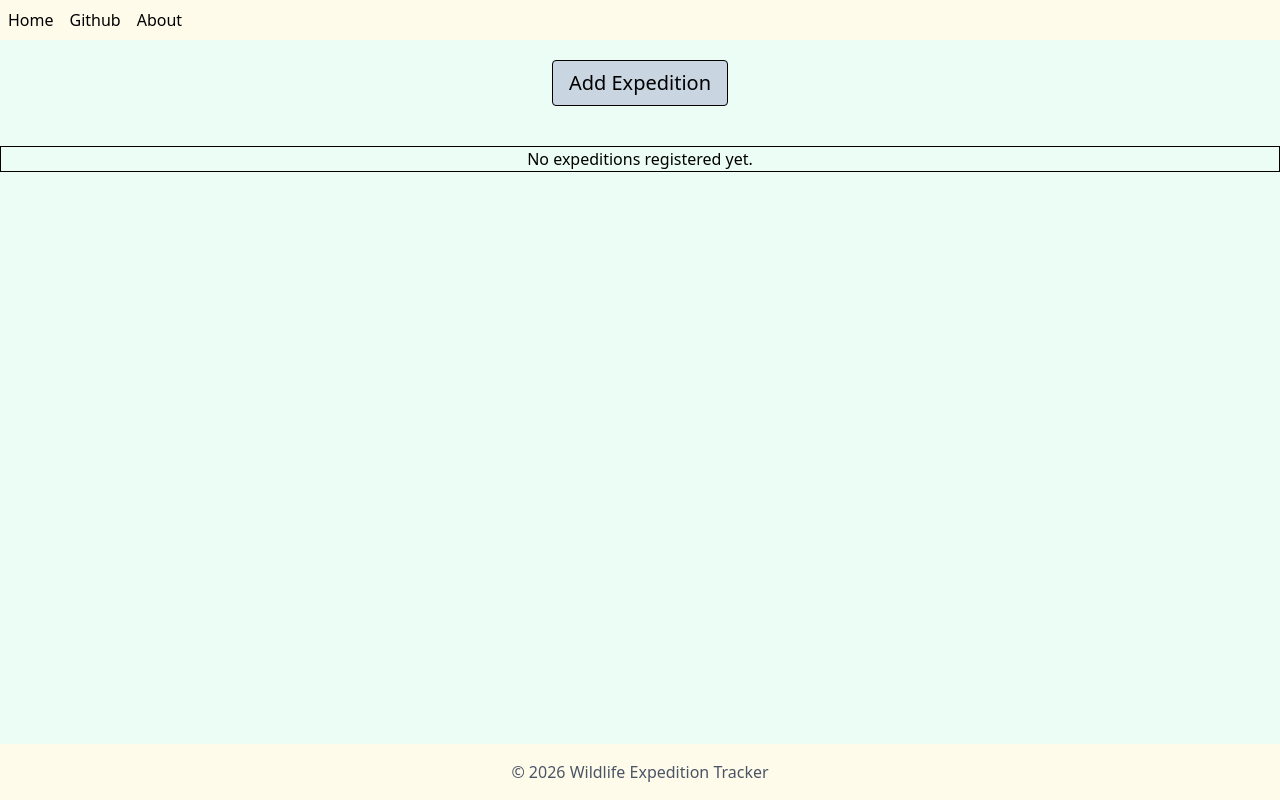
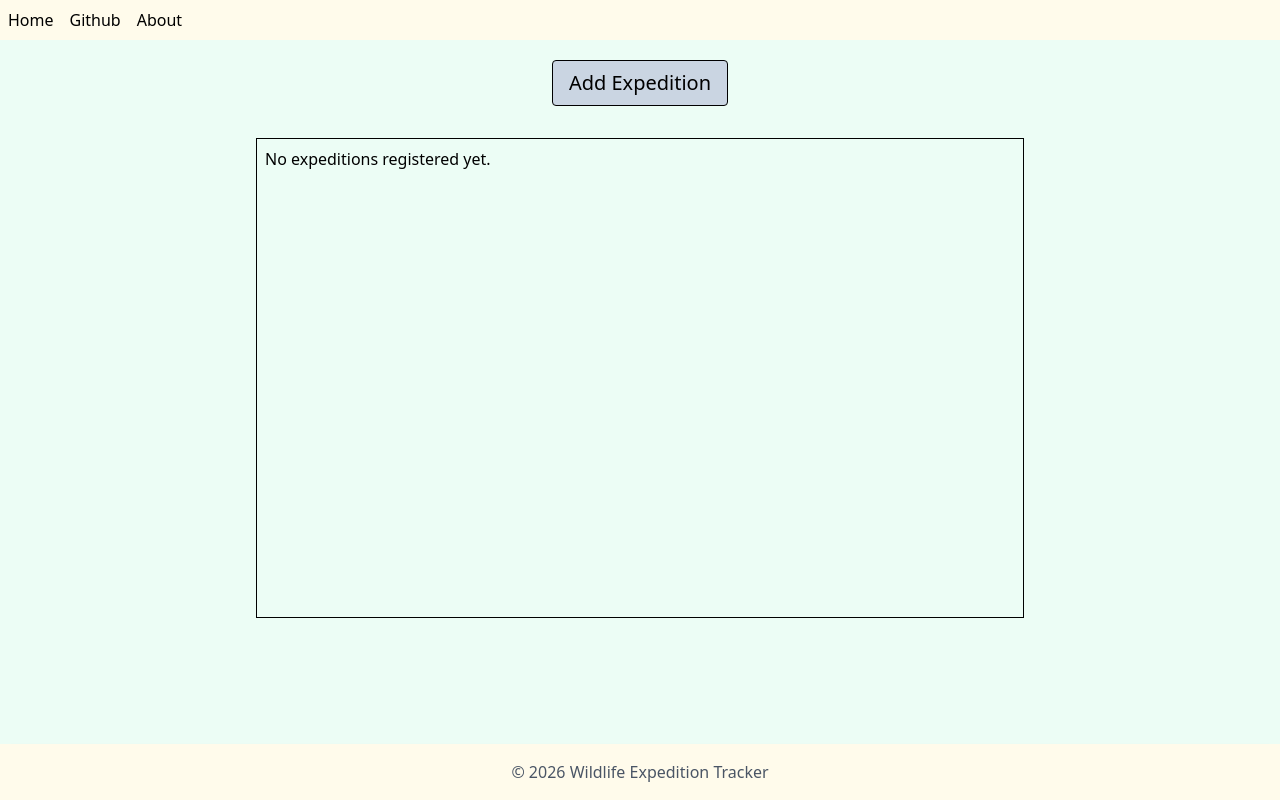
Before and after one commit to BobiBash/Softuni-Django-basics-project, a Django app: page /expeditions/ in a window 1280 px wide. Run offline with Django 5.2, Linux system fonts and the light colour scheme; data that the repository does not hold is empty; some libraries are stand-ins or nearby versions.

Commit message:
Add expedition listing with clickable items

```diff
--- a/Wildlife_Expedition_Tracker/expeditions/views.py
+++ b/Wildlife_Expedition_Tracker/expeditions/views.py
@@ -26,8 +26,15 @@ def add_expedition(request: HttpRequest) -> HttpResponse:
     }
 
     return render(request, "expeditions/add_expedition.html", context)
-def expedition_detail(request: HttpRequest, pk: int) -> HttpResponse:
-    ...
+
+def expedition_detail(request: HttpRequest, slug: str) -> HttpResponse:
+    expedition = get_object_or_404(Expedition, slug=slug)
+
+    context = {
+        "expedition": expedition,
+    }
+
+    return render(request, "expeditions/expedition_detail.html", context)
 
 def expeditions_list(request: HttpRequest) -> HttpResponse:
     expeditions = Expedition.objects.all()
@@ -53,4 +60,8 @@ def edit_expedition(request: HttpRequest, pk: int) -> HttpResponse:
     return render(request, "expeditions/edit_expedition.html", context)
 
 def delete_expedition(request: HttpRequest, pk: int) -> HttpResponse:
-    pass
+    expedition = get_object_or_404(Expedition, pk=pk)
+    if request.method == "POST":
+        expedition.delete()
+
+    return redirect('expeditions_list')
--- a/Wildlife_Expedition_Tracker/templates/expeditions/expeditions_list.html
+++ b/Wildlife_Expedition_Tracker/templates/expeditions/expeditions_list.html
@@ -1,16 +1,22 @@
 {% extends 'base.html' %}
 
 {% block content %}
-<main class="flex flex-col gap-10">
-    <div class="flex justify-center">
-        <a class="mt-5 text-xl border rounded-sm bg-slate-300 w-44 text-center p-2" href="{% url 'add_expedition' %}">Add Expedition</a>
-    </div>
-    <div class="flex justify-center min-h- min-w-2.5 border">
+
+<div class="flex justify-center">
+    <a class="mt-5 text-xl border rounded-sm bg-slate-300 w-44 text-center p-2" href="{% url 'add_expedition' %}">Add Expedition</a>
+</div>
+<div class="flex justify-center m-8">
+    <div class="grid grid-cols-1 gap-4 p-2 h-[30rem] w-3xl border overflow-y-auto">
         {% for expedition in expeditions %}
-        {{ expedition.title }}
+        <a href="{% url 'expedition_detail' expedition.slug %} " class="bg-white hover:bg-gray-200">
+            <div class="flex flex-around border rounded-sm p-4">
+                {{ expedition.title }} -
+                Created on: {{ expedition.created_at|date:"d-m-Y" }}
+            </div>
+        </a>
         {% empty %}
             <h1 class="">No expeditions registered yet.</h1>
         {% endfor %}
     </div>
-</main>
+</div>
 {% endblock %}
--- a/Wildlife_Expedition_Tracker/theme/static/css/dist/styles.css
+++ b/Wildlife_Expedition_Tracker/theme/static/css/dist/styles.css
@@ -25,6 +25,10 @@
     --color-black: #000;
     --color-white: #fff;
     --spacing: 0.25rem;
+    --container-2xs: 18rem;
+    --container-xs: 20rem;
+    --container-2xl: 42rem;
+    --container-3xl: 48rem;
     --container-7xl: 80rem;
     --text-sm: 0.875rem;
     --text-sm--line-height: calc(1.25 / 0.875);
@@ -269,11 +273,26 @@
   .flex {
     display: flex;
   }
+  .grid {
+    display: grid;
+  }
   .hidden {
     display: none;
   }
   .inline-block {
     display: inline-block;
+  }
+  .h-1\/3 {
+    height: calc(1/3 * 100%);
+  }
+  .h-3\/4 {
+    height: calc(3/4 * 100%);
+  }
+  .h-96 {
+    height: calc(var(--spacing) * 96);
+  }
+  .h-\[30rem\] {
+    height: 30rem;
   }
   .h-screen {
     height: 100vh;
@@ -281,11 +300,41 @@
   .max-h-40 {
     max-height: calc(var(--spacing) * 40);
   }
+  .min-h-1\/2 {
+    min-height: calc(1/2 * 100%);
+  }
   .min-h-96 {
     min-height: calc(var(--spacing) * 96);
   }
   .min-h-screen {
     min-height: 100vh;
+  }
+  .w-1\/2 {
+    width: calc(1/2 * 100%);
+  }
+  .w-1\/3 {
+    width: calc(1/3 * 100%);
+  }
+  .w-2xl {
+    width: var(--container-2xl);
+  }
+  .w-2xs {
+    width: var(--container-2xs);
+  }
+  .w-3xl {
+    width: var(--container-3xl);
+  }
+  .w-22 {
+    width: calc(var(--spacing) * 22);
+  }
+  .w-23 {
+    width: calc(var(--spacing) * 23);
+  }
+  .w-24 {
+    width: calc(var(--spacing) * 24);
+  }
+  .w-30 {
+    width: calc(var(--spacing) * 30);
   }
   .w-44 {
     width: calc(var(--spacing) * 44);
@@ -302,8 +351,17 @@
   .w-60 {
     width: calc(var(--spacing) * 60);
   }
+  .w-80 {
+    width: calc(var(--spacing) * 80);
+  }
+  .w-96 {
+    width: calc(var(--spacing) * 96);
+  }
   .w-full {
     width: 100%;
+  }
+  .w-xs {
+    width: var(--container-xs);
   }
   .max-w-7xl {
     max-width: var(--container-7xl);
@@ -320,11 +378,23 @@
   .appearance-none {
     appearance: none;
   }
+  .grid-cols-1 {
+    grid-template-columns: repeat(1, minmax(0, 1fr));
+  }
+  .grid-cols-2 {
+    grid-template-columns: repeat(2, minmax(0, 1fr));
+  }
+  .grid-cols-5 {
+    grid-template-columns: repeat(5, minmax(0, 1fr));
+  }
   .flex-col {
     flex-direction: column;
   }
   .flex-row {
     flex-direction: row;
+  }
+  .flex-wrap {
+    flex-wrap: wrap;
   }
   .items-center {
     align-items: center;
@@ -332,11 +402,23 @@
   .items-start {
     align-items: flex-start;
   }
+  .justify-between {
+    justify-content: space-between;
+  }
   .justify-center {
     justify-content: center;
   }
+  .justify-evenly {
+    justify-content: space-evenly;
+  }
   .justify-start {
     justify-content: flex-start;
+  }
+  .gap-2 {
+    gap: calc(var(--spacing) * 2);
+  }
+  .gap-4 {
+    gap: calc(var(--spacing) * 4);
   }
   .gap-10 {
     gap: calc(var(--spacing) * 10);
@@ -345,6 +427,9 @@
     --tw-space-x-reverse: 0;
     margin-inline-start: calc(calc(var(--spacing) * 10) * var(--tw-space-x-reverse));
     margin-inline-end: calc(calc(var(--spacing) * 10) * calc(1 - var(--tw-space-x-reverse)));
+  }
+  .overflow-auto {
+    overflow: auto;
   }
   .overflow-y-auto {
     overflow-y: auto;
@@ -395,8 +480,14 @@
   .bg-slate-600 {
     background-color: var(--color-slate-600);
   }
+  .bg-white {
+    background-color: var(--color-white);
+  }
   .p-2 {
     padding: calc(var(--spacing) * 2);
+  }
+  .p-4 {
+    padding: calc(var(--spacing) * 4);
   }
   .p-8 {
     padding: calc(var(--spacing) * 8);
@@ -508,6 +599,11 @@
   @media (hover: hover) {
     .hover\:bg-blue-700:hover {
       background-color: var(--color-blue-700);
+    }
+  }
+  @media (hover: hover) {
+    .hover\:bg-gray-200:hover {
+      background-color: var(--color-gray-200);
     }
   }
   @media (hover: hover) {
```
Also changed, not shown: Wildlife_Expedition_Tracker/media/expeditions/Screenshot_2026-02-06_180501_ev6tKur.png (added).
